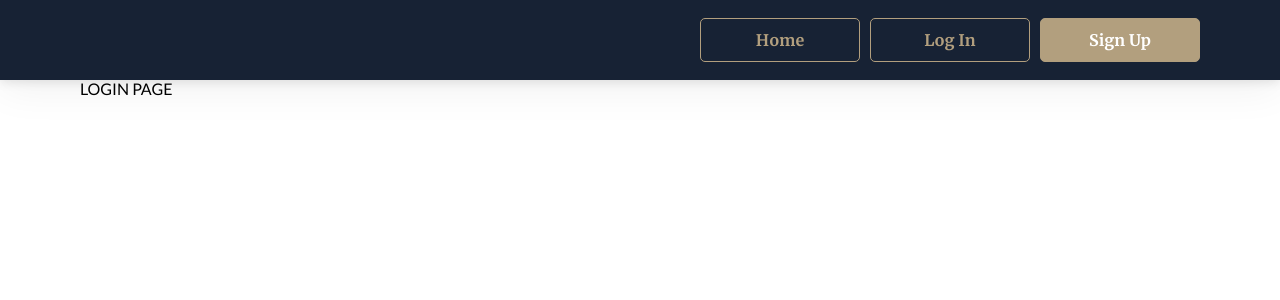
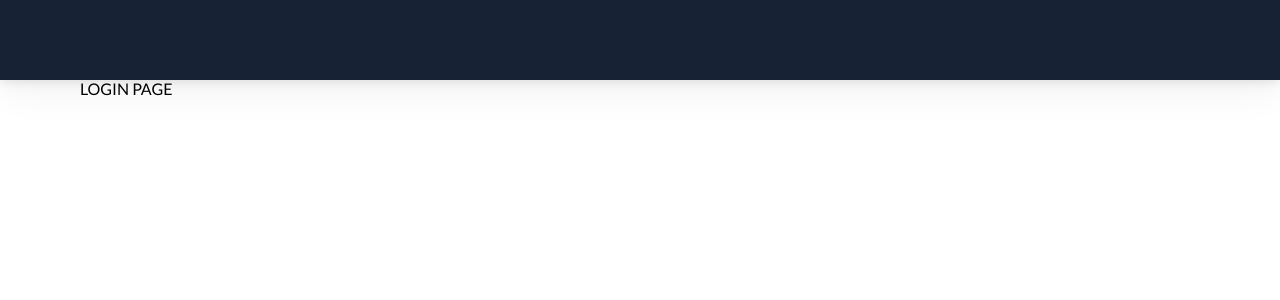
Before and after one commit to made-by-curiosity/zenbit_test_task, a React (Create React App) app in the folder frontend/: page /zenbit_test_task/login in a window 1280 px wide. Shown: the top 300 px of the page. Built offline with nearby package versions, Linux system fonts and the light colour scheme.

Commit message:
fixed link button props and add header navigation visibility

```diff
--- a/frontend/src/components/LinkButton/LinkButton.jsx
+++ b/frontend/src/components/LinkButton/LinkButton.jsx
@@ -1,8 +1,8 @@
 import { LinkBtn } from './LinkButton.styled';
 
-export const LinkButton = ({ text, to, ...props }) => {
+export const LinkButton = ({ text, to, filled, ...props }) => {
   return (
-    <LinkBtn to={to} {...props}>
+    <LinkBtn to={to} filled={filled} {...props}>
       {text}
     </LinkBtn>
   );
--- a/frontend/src/layout/Layout/Layout.jsx
+++ b/frontend/src/layout/Layout/Layout.jsx
@@ -1,5 +1,5 @@
 import { Suspense } from 'react';
-import { Outlet } from 'react-router-dom';
+import { Outlet, useLocation } from 'react-router-dom';
 
 import { Navbar } from 'layout/Navbar/Navbar';
 import { Loading } from 'components/Loading/Loading';
@@ -7,11 +7,20 @@ import { Header } from 'layout/Header/Header';
 import { LogoutButton } from 'components/LogoutButton/LogoutButton';
 
 export const Layout = () => {
+  const location = useLocation();
+
+  const isLoginPage = location.pathname === '/login';
+  const isSignUpPage = location.pathname === '/signup';
+
+  const isVisible = !isLoginPage && !isSignUpPage;
+
   const isLoggedIn = false;
 
   return (
     <>
-      <Header>{isLoggedIn ? <LogoutButton /> : <Navbar />}</Header>
+      <Header>
+        {isVisible && (isLoggedIn ? <LogoutButton /> : <Navbar />)}
+      </Header>
 
       <Suspense fallback={<Loading text="Loading..." />}>
         <main>
--- a/frontend/src/layout/Navbar/Navbar.jsx
+++ b/frontend/src/layout/Navbar/Navbar.jsx
@@ -12,7 +12,7 @@ export const Navbar = () => {
           <LinkButton text="Log In" to="login" />
         </li>
         <li>
-          <LinkButton text="Sign Up" to="signup" filled />
+          <LinkButton text="Sign Up" to="signup" filled="true" />
         </li>
       </NavList>
     </nav>
```
